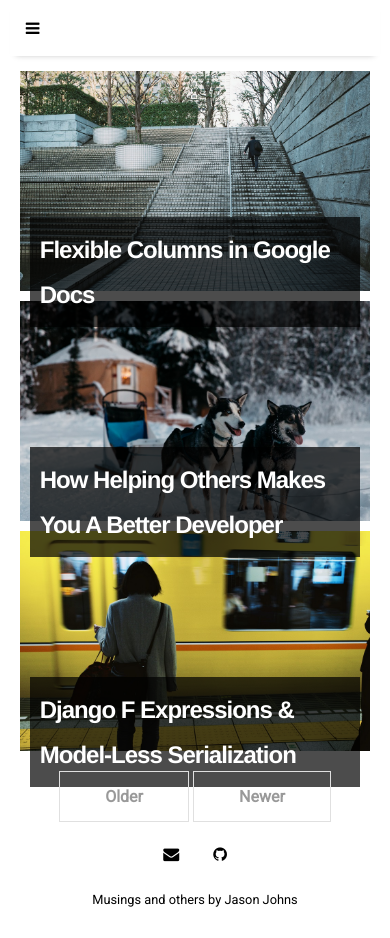
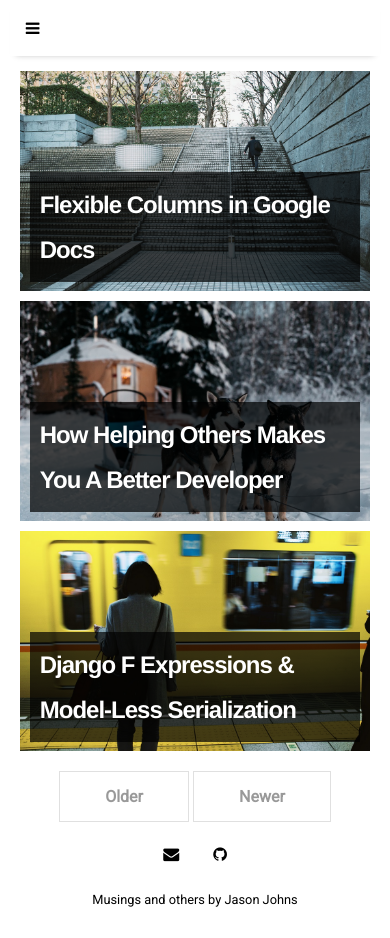
Before and after one commit to daredevil82/daredevil82.github.io, a Jekyll site: the page built from index.html, in a window 390 px wide and 938 px high. Built offline with Jekyll 4.4.1, drawn with Linux system fonts in a browser that asks for light colours; nearby versions of some CDN libraries; the list of posts is cut into pages by our own code.

Commit message:
tweaked css for posts in mobile layout

```diff
--- a/assets/css/_sass/_home.scss
+++ b/assets/css/_sass/_home.scss
@@ -16,6 +16,13 @@
    padding: 10px;
    margin-top: 120px;
 }
+
+@media (max-width: $tablet-width) {
+	.featured-posts h2 span {
+		margin-top: 75px;
+	}
+}
+
 .featured-posts span a {
   color: white;
 }
```
